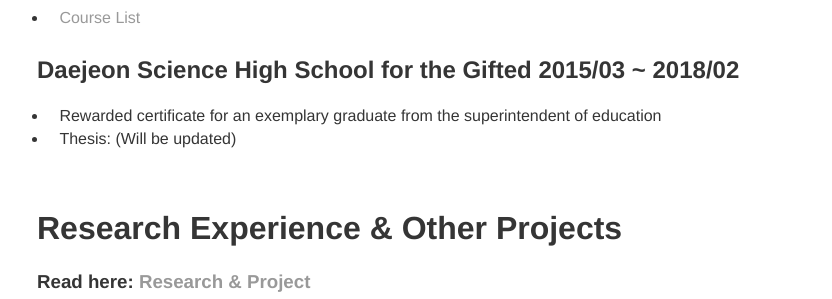
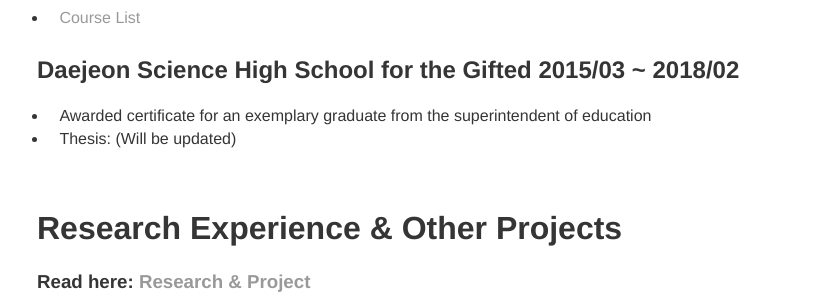
Before and after one commit to tpgml2612/CV, a Jekyll site: the page built from index.md, in a window 1280 px wide and 900 px high, scrolled down 708 px. Shown: the part 153-452 px from the top of the window, without its empty margins (203-1035 px from the left). Built offline with Jekyll 4.4.1, drawn with Linux system fonts in a browser that asks for light colours; our own code applies the rules of GitHub Pages for plain Markdown files.

Commit message:
Update index.md

```diff
--- a/index.md
+++ b/index.md
@@ -24,7 +24,7 @@
   * <a href="https://tpgml2612.github.io/CV/courselist" target="_blank">Course List</a>
 
 ## Daejeon Science High School for the Gifted 2015/03 ~ 2018/02
-  * Rewarded certificate for an exemplary graduate from the superintendent of education
+  * Awarded certificate for an exemplary graduate from the superintendent of education
   * Thesis: (Will be updated)
 
 <br/>
```
